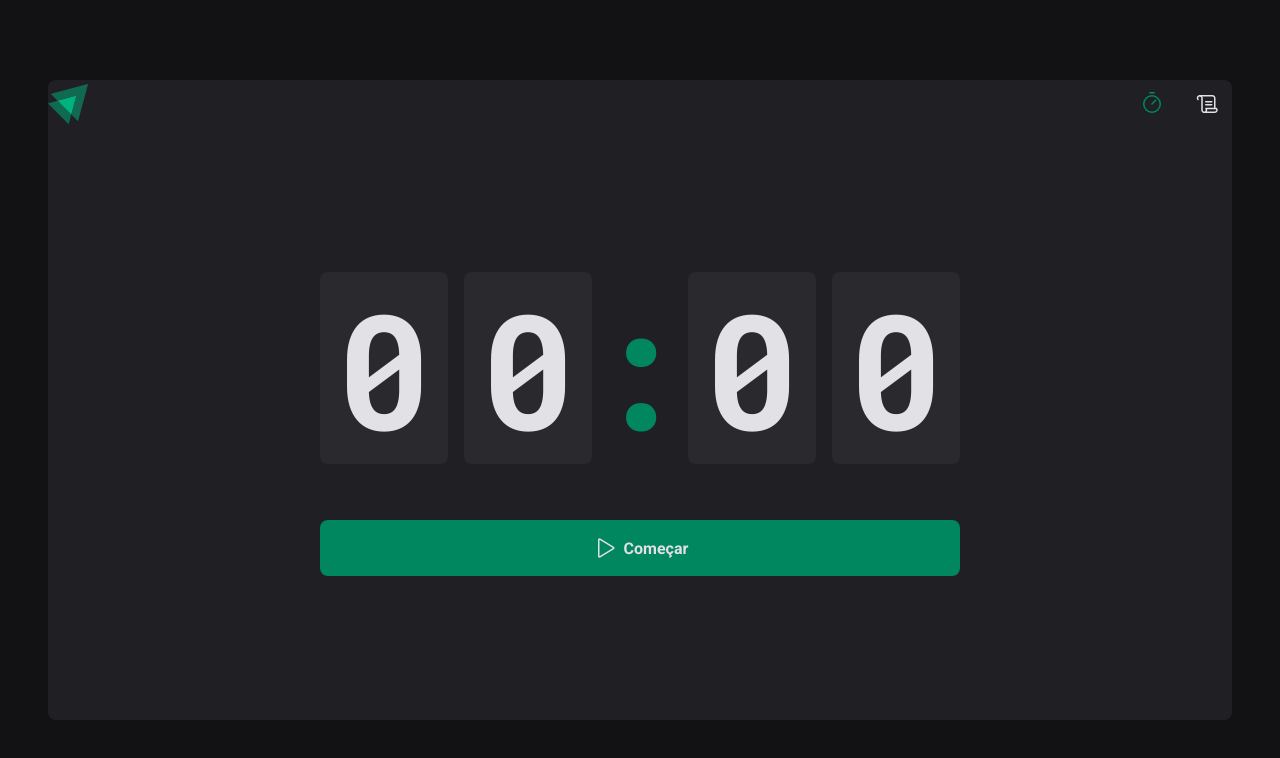
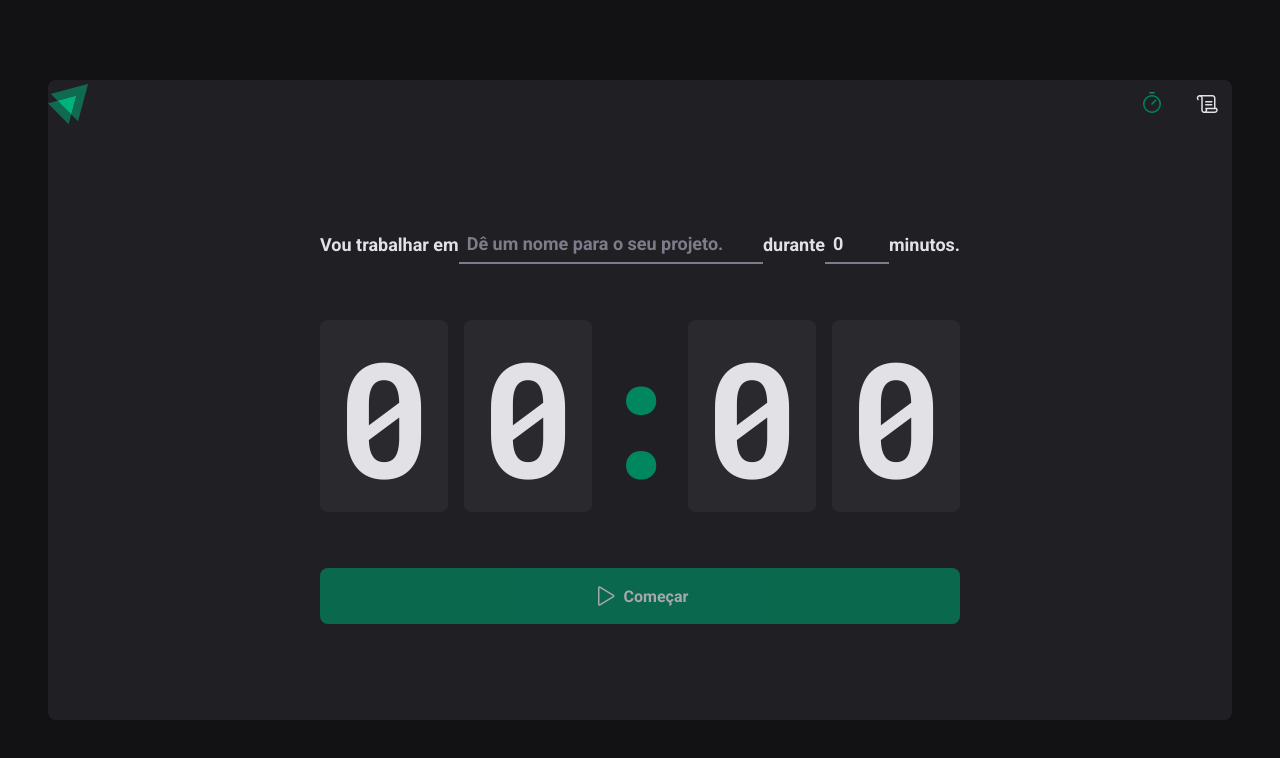
Before and after one commit to MayconTrix/Rocketseat---Ignite, a React (Vite) app in the folder Aulas/02-ignite-timer/: page / in a window 1280 px wide. Shown: the top 758 px of the page. Built offline with nearby package versions, Linux system fonts and the light colour scheme.

Commit message:
P02 Context no formulário

```diff
--- a/Aulas/02-ignite-timer/src/pages/Home/components/Countdown/index.tsx
+++ b/Aulas/02-ignite-timer/src/pages/Home/components/Countdown/index.tsx
@@ -1,12 +1,17 @@
 import { differenceInSeconds } from "date-fns";
-import { useContext, useEffect, useState } from "react";
+import { useContext, useEffect } from "react";
 import { CyclesContext } from "../..";
 import { CountdownContainer, Separator } from "./styles";
 
 export function Countdown() {
-  const { activeCycle, activeCycleId, markCurrentCyclesAsFinished } =
-    useContext(CyclesContext);
-  const [amountSecondsPassed, setAmountSecondsPassed] = useState(0);
+  const {
+    activeCycle,
+    activeCycleId,
+    markCurrentCyclesAsFinished,
+    amountSecondsPassed,
+    setSecondsPassed,
+  } = useContext(CyclesContext);
+
   const totalSeconds = activeCycle ? activeCycle.minutesAmount * 60 : 0;
 
   useEffect(() => {
@@ -21,17 +26,23 @@
 
         if (secondsDifference >= totalSeconds) {
           markCurrentCyclesAsFinished();
-          setAmountSecondsPassed(totalSeconds);
+          setSecondsPassed(totalSeconds);
           clearInterval(interval);
         } else {
-          setAmountSecondsPassed(secondsDifference);
+          setSecondsPassed(secondsDifference);
         }
       }, 1000);
     }
     return () => {
       clearInterval(interval);
     };
-  }, [activeCycle, totalSeconds, activeCycleId, markCurrentCyclesAsFinished]);
+  }, [
+    activeCycle,
+    totalSeconds,
+    activeCycleId,
+    setSecondsPassed,
+    markCurrentCyclesAsFinished,
+  ]);
 
   const currentSeconds = activeCycle ? totalSeconds - amountSecondsPassed : 0;
 
--- a/Aulas/02-ignite-timer/src/pages/Home/components/NewCycleForm/index.tsx
+++ b/Aulas/02-ignite-timer/src/pages/Home/components/NewCycleForm/index.tsx
@@ -1,24 +1,11 @@
 import { FormContainer, MinutesAmountContainer, TaskInput } from "./styles";
-import * as zod from "zod";
-import { useForm } from "react-hook-form";
-import { zodResolver } from "@hookform/resolvers/zod";
-
-const newCycleFormValidationSchema = zod.object({
-  task: zod.string().min(1, "Informe a tarefa"),
-  minutesAmount: zod
-    .number()
-    .min(1, "O cilco precisa ser de no mínimo 5 minutos.")
-    .max(60, "O cilco precisa ser de no máximo 60 minutos."),
-});
+import { useContext } from "react";
+import { CyclesContext } from "../..";
+import { useFormContext } from "react-hook-form";
 
 export function NewCycleForm() {
-  const { register, handleSubmit, watch, reset } = useForm<NewCycleFormData>({
-    resolver: zodResolver(newCycleFormValidationSchema),
-    defaultValues: {
-      task: "",
-      minutesAmount: 0,
-    },
-  });
+  const { activeCycle } = useContext(CyclesContext);
+  const { register } = useFormContext();
 
   return (
     <FormContainer>
@@ -44,7 +31,7 @@
         id="minutesAmount"
         placeholder="00"
         step={5}
-        min={1}
+        min={5}
         max={60}
         disabled={!!activeCycle}
         {...register("minutesAmount", { valueAsNumber: true })}
--- a/Aulas/02-ignite-timer/src/pages/Home/index.tsx
+++ b/Aulas/02-ignite-timer/src/pages/Home/index.tsx
@@ -1,9 +1,8 @@
 import { HandPalm, Play } from "phosphor-react";
-import { useForm } from "react-hook-form";
+import { FormProvider, useForm } from "react-hook-form";
 import { zodResolver } from "@hookform/resolvers/zod";
 import * as zod from "zod";
-import { createContext, useEffect, useState } from "react";
-import { differenceInSeconds } from "date-fns";
+import { createContext, useState } from "react";
 
 import {
   HomeContainer,
@@ -27,16 +26,41 @@
 interface CyclesContextType {
   activeCycle: Cycle | undefined;
   activeCycleId: string | null;
+  amountSecondsPassed: number;
   markCurrentCyclesAsFinished: () => void;
+  setSecondsPassed: (seconds: number) => void;
 }
 
 export const CyclesContext = createContext({} as CyclesContextType);
 
+const newCycleFormValidationSchema = zod.object({
+  task: zod.string().min(1, "Informe a tarefa"),
+  minutesAmount: zod
+    .number()
+    .min(1, "O cilco precisa ser de no mínimo 5 minutos.")
+    .max(60, "O cilco precisa ser de no máximo 60 minutos."),
+});
+
 export function Home() {
   const [cycles, setCycles] = useState<Cycle[]>([]);
   const [activeCycleId, setActiveCycleId] = useState<string | null>(null);
+  const [amountSecondsPassed, setAmountSecondsPassed] = useState(0);
+
+  const newCycleForm = useForm<NewCycleFormData>({
+    resolver: zodResolver(newCycleFormValidationSchema),
+    defaultValues: {
+      task: "",
+      minutesAmount: 0,
+    },
+  });
+
+  const { handleSubmit, watch, reset } = newCycleForm;
 
   const activeCycle = cycles.find((cycle) => cycle.id === activeCycleId);
+
+  function setSecondsPassed(seconds: number) {
+    setAmountSecondsPassed(seconds);
+  }
 
   function markCurrentCyclesAsFinished() {
     setCycles((state) =>
@@ -50,22 +74,22 @@
     );
   }
 
-  // function handleCreateNewCycle(data: NewCycleFormData) {
-  //   const id = String(new Date().getTime());
+  function handleCreateNewCycle(data: NewCycleFormData) {
+    const id = String(new Date().getTime());
 
-  //   const newCycle: Cycle = {
-  //     id,
-  //     task: data.task,
-  //     minutesAmount: data.minutesAmount,
-  //     startDate: new Date(),
-  //   };
+    const newCycle: Cycle = {
+      id,
+      task: data.task,
+      minutesAmount: data.minutesAmount,
+      startDate: new Date(),
+    };
 
-  //   setCycles((state) => [...state, newCycle]);
-  //   setActiveCycleId(id);
-  //   setAmountSecondsPassed(0);
+    setCycles((state) => [...state, newCycle]);
+    setActiveCycleId(id);
+    setAmountSecondsPassed(0);
 
-  //   reset();
-  // }
+    reset();
+  }
 
   function handleInterruptCycle() {
     setCycles((state) =>
@@ -80,16 +104,24 @@
     setActiveCycleId(null);
   }
 
-  // const task = watch("task");
-  // const isSubmitDisable = !task;
+  const task = watch("task");
+  const isSubmitDisable = !task;
 
   return (
     <HomeContainer>
-      <form /*onSubmit={handleSubmit(handleCreateNewCycle)}*/ action="">
+      <form onSubmit={handleSubmit(handleCreateNewCycle)} action="">
         <CyclesContext.Provider
-          value={{ activeCycle, activeCycleId, markCurrentCyclesAsFinished }}
+          value={{
+            activeCycle,
+            activeCycleId,
+            markCurrentCyclesAsFinished,
+            amountSecondsPassed,
+            setSecondsPassed,
+          }}
         >
-          {/* <NewCycleForm /> */}
+          <FormProvider {...newCycleForm}>
+            <NewCycleForm />
+          </FormProvider>
           <Countdown />
         </CyclesContext.Provider>
         {activeCycle ? (
@@ -98,7 +130,7 @@
             Interromper
           </StopCountdownButton>
         ) : (
-          <StarCountdownButton /*disabled={isSubmitDisable}*/ type="submit">
+          <StarCountdownButton disabled={isSubmitDisable} type="submit">
             <Play size={24} />
             Começar
           </StarCountdownButton>
```
